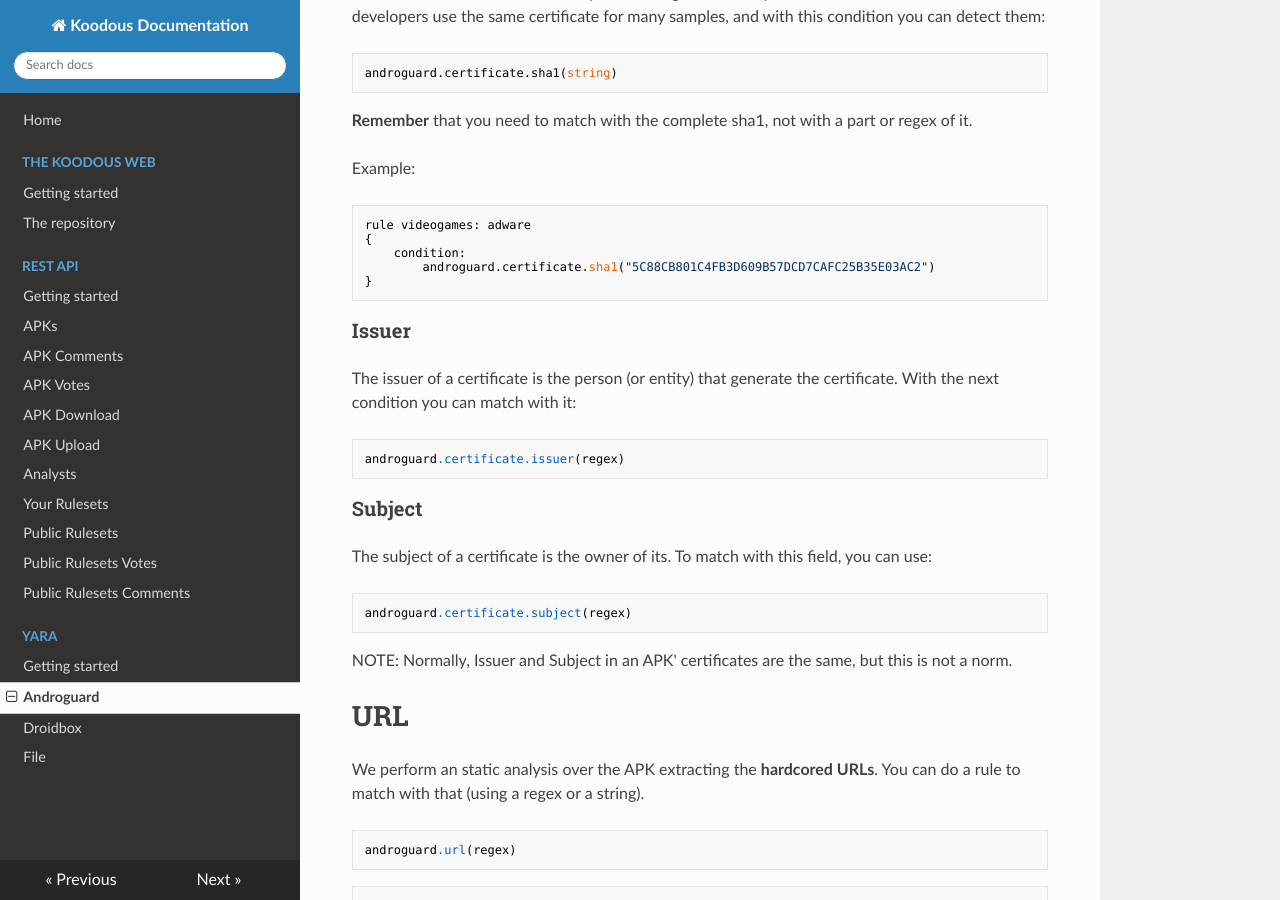
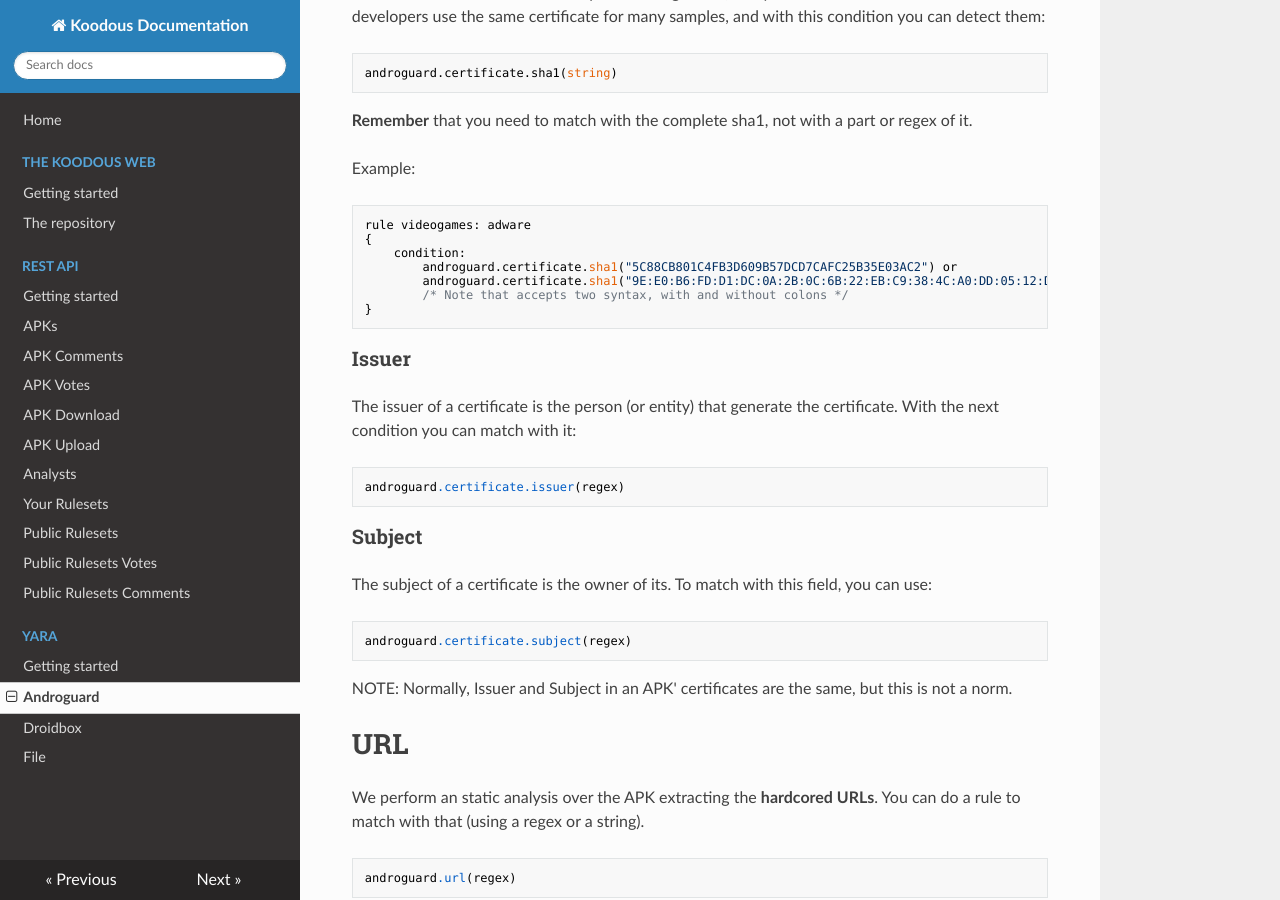
Before and after one commit to Koodous/docs.koodous.com, an MkDocs documentation site: the page built from docs/yara/androguard.md, in a window 1280 px wide and 900 px high, scrolled down 3682 px. Built offline with MkDocs 1.6.1, drawn with Linux system fonts in a browser that asks for light colours; nearby versions of some CDN libraries; old or Windows-style settings are respelled for this version of MkDocs.

Commit message:
Updated sha1 certificate colon

````diff
--- a/docs/yara/androguard.md
+++ b/docs/yara/androguard.md
@@ -167,7 +167,9 @@ Example:
 rule videogames: adware
 {
 	condition:
-		androguard.certificate.sha1("5C88CB801C4FB3D609B57DCD7CAFC25B35E03AC2")
+		androguard.certificate.sha1("5C88CB801C4FB3D609B57DCD7CAFC25B35E03AC2") or
+		androguard.certificate.sha1("9E:E0:B6:FD:D1:DC:0A:2B:0C:6B:22:EB:C9:38:4C:A0:DD:05:12:D5")
+		/* Note that accepts two syntax, with and without colons */
 }
 ```
 
````
